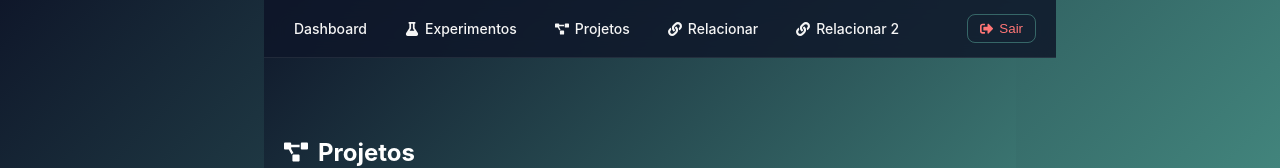
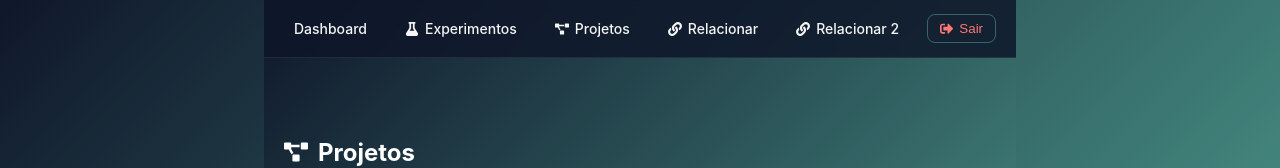
Before and after one commit to Andrey-DC-Silva/sysrapel-client, a React (Vite) app: page /projetos in a window 1280 px wide. Shown: the top 168 px of the page. Built offline with nearby package versions, Linux system fonts and the light colour scheme; no server answers; sample sign-in values are in the browser's storage.

Commit message:
Update Navbar.css

```diff
--- a/src/components/Navbar.css
+++ b/src/components/Navbar.css
@@ -7,7 +7,8 @@
 
 .navbar {
   display: flex;
-  width: 100%;
+  max-width: 1200px;
+  margin: 0 auto;
   gap: 18px;
   align-items: center;
   padding: 14px 20px;
```
